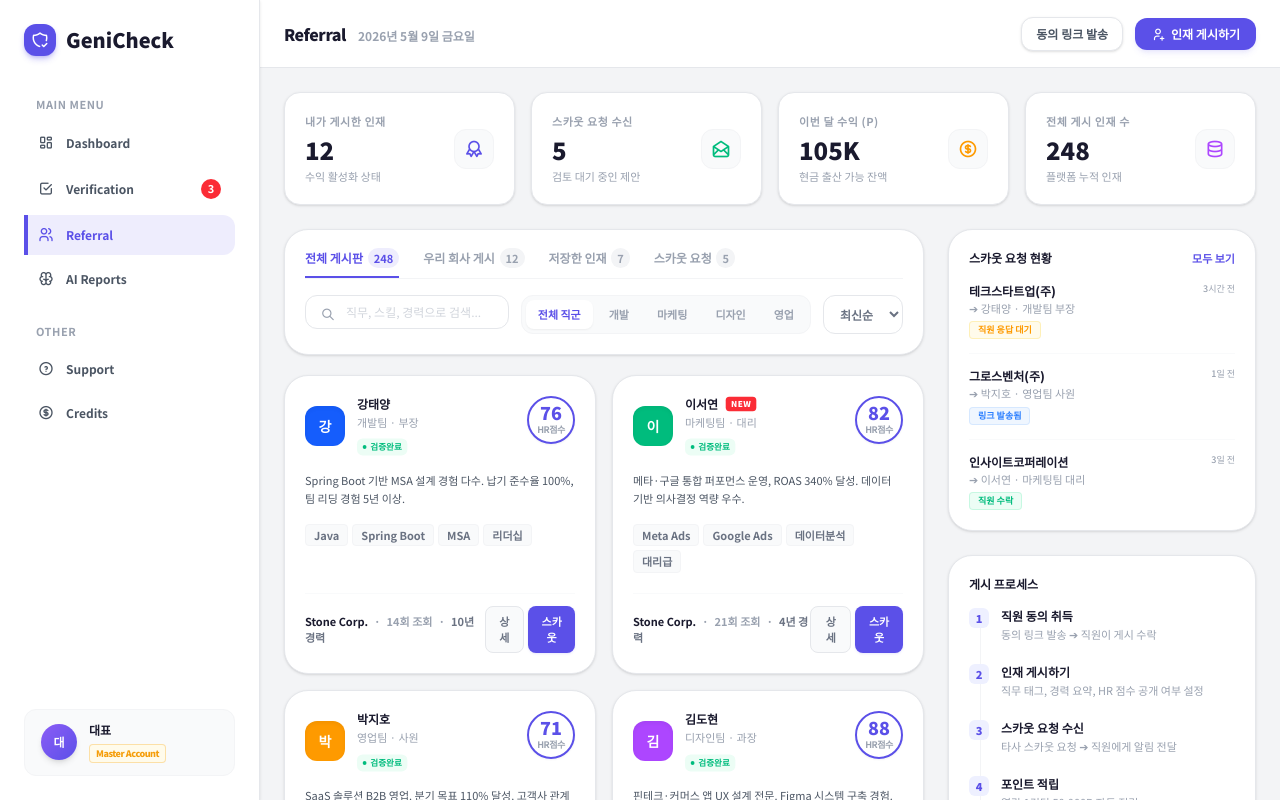
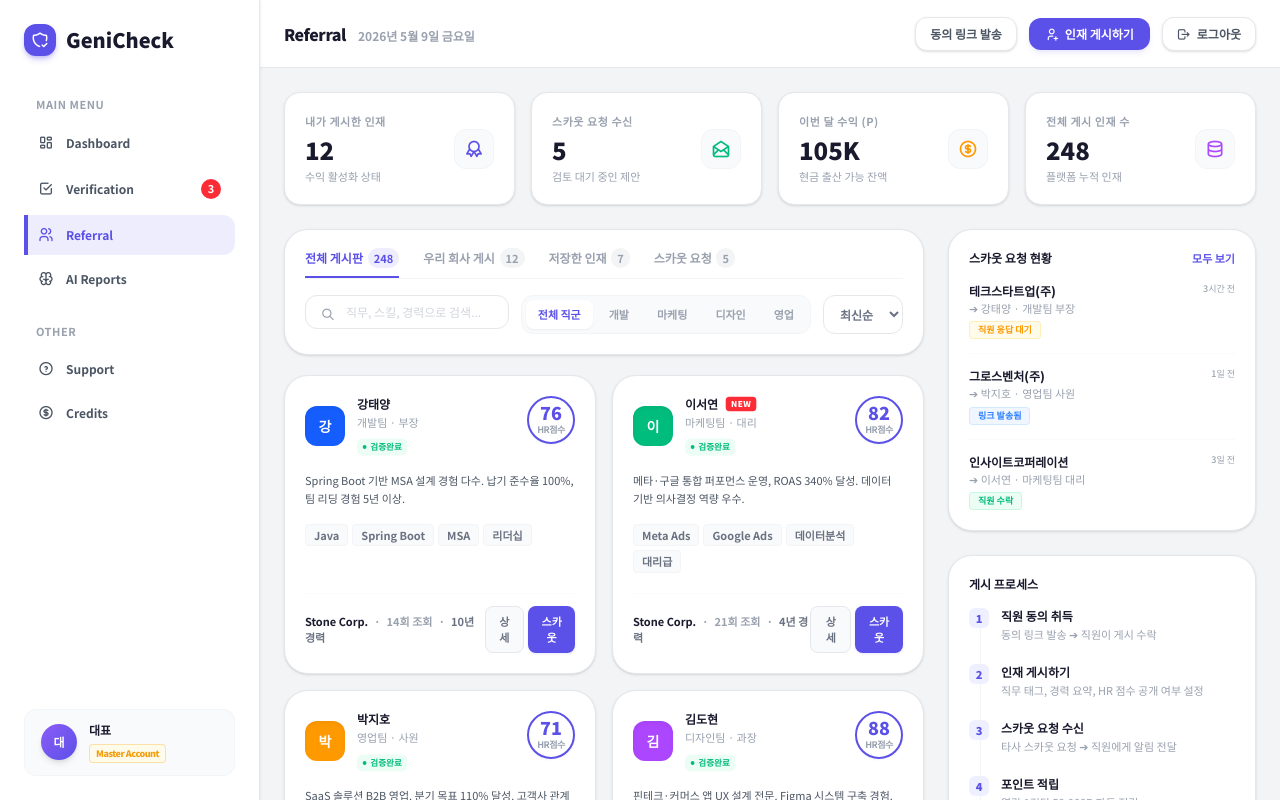
Before and after one commit to GeniCheck/Frontend, a React (Vite) app: page /main/referral in a window 1280 px wide. Shown: the top 800 px of the page. Built offline with nearby package versions, Linux system fonts and the light colour scheme; no server answers.

Commit message:
feat: 인사팀장(추천 게시판) 화면에 로그아웃 버튼 추가
대표 전용 대시보드에만 로그아웃 버튼이 있어 인사팀장은 로그아웃할 방법이
없던 문제를 해결. 대표/인사팀장 공용 페이지인 추천 게시판 헤더에 추가.

```diff
--- a/src/pages/main/ReferralPage.tsx
+++ b/src/pages/main/ReferralPage.tsx
@@ -1,6 +1,23 @@
 import React, { useState, useEffect } from "react";
+import { useNavigate } from "react-router-dom";
+import { useAuthControllerLogout } from "@/api/generated/endpoints/auth/auth";
+import { useRole } from "@/context/roleContext";
 
 const ReferralPage: React.FC = () => {
+  const navigate = useNavigate();
+  const { clearSession } = useRole();
+  const { mutateAsync: logoutMutation, isPending: isLoggingOut } =
+    useAuthControllerLogout();
+
+  const logout = async () => {
+    try {
+      await logoutMutation();
+    } finally {
+      clearSession();
+      navigate("/");
+    }
+  };
+
   const [activeSubTab, setActiveSubTab] = useState("전체 게시판");
   const [selectedJob, setSelectedJob] = useState("전체 직군");
 
@@ -113,6 +130,15 @@ const ReferralPage: React.FC = () => {
           <button className="bg-brand shadow-brand/10 hover:bg-brand-dark flex items-center gap-1.5 rounded-xl px-4 py-2 text-xs font-bold text-white shadow-md transition-all active:scale-95">
             <i className="ti ti-user-plus text-sm" />
             인재 게시하기
+          </button>
+          <button
+            type="button"
+            onClick={logout}
+            disabled={isLoggingOut}
+            className="text-text2 flex items-center gap-1.5 rounded-xl border border-gray-200 bg-white px-3.5 py-2 text-xs font-bold shadow-sm transition-all hover:border-red-200 hover:bg-red-50 hover:text-red-500 active:scale-95 disabled:cursor-not-allowed disabled:opacity-50"
+          >
+            <i className="ti ti-logout text-sm" />
+            {isLoggingOut ? "로그아웃 중..." : "로그아웃"}
           </button>
         </div>
       </header>
```
